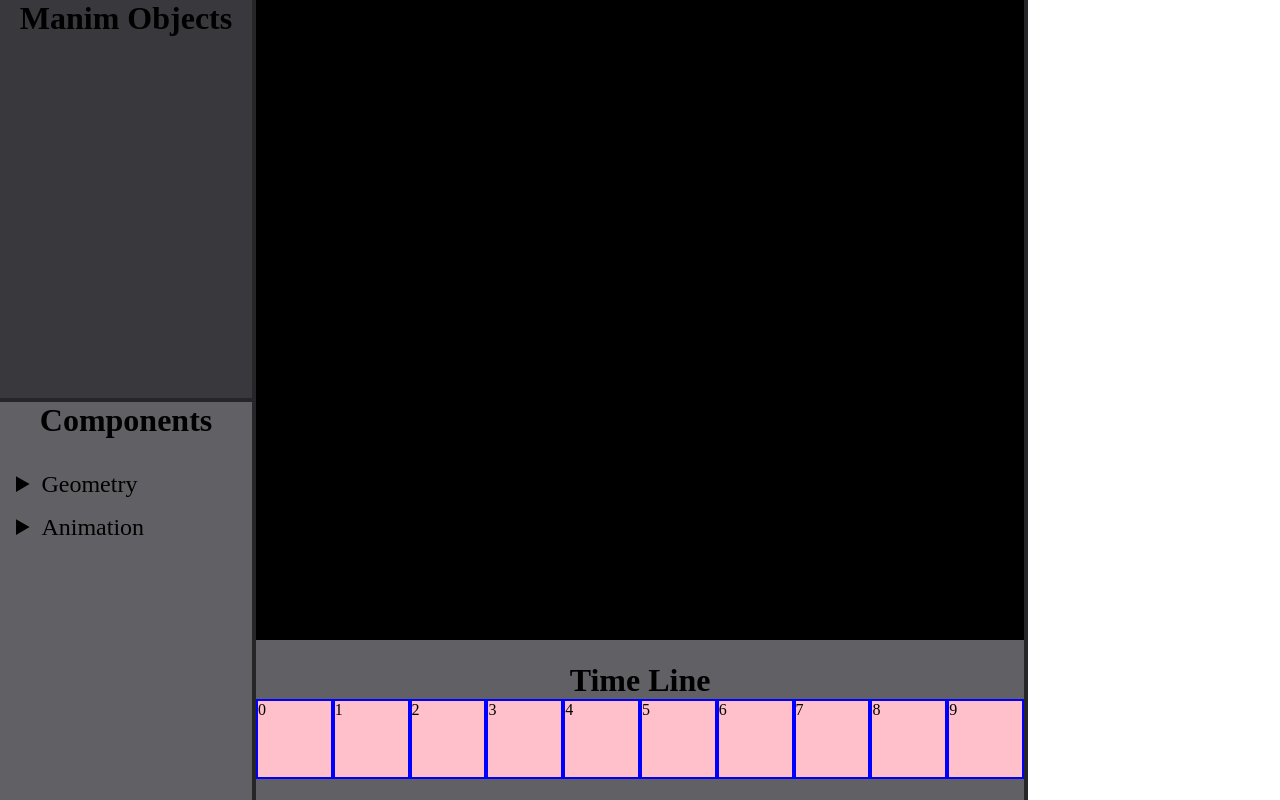
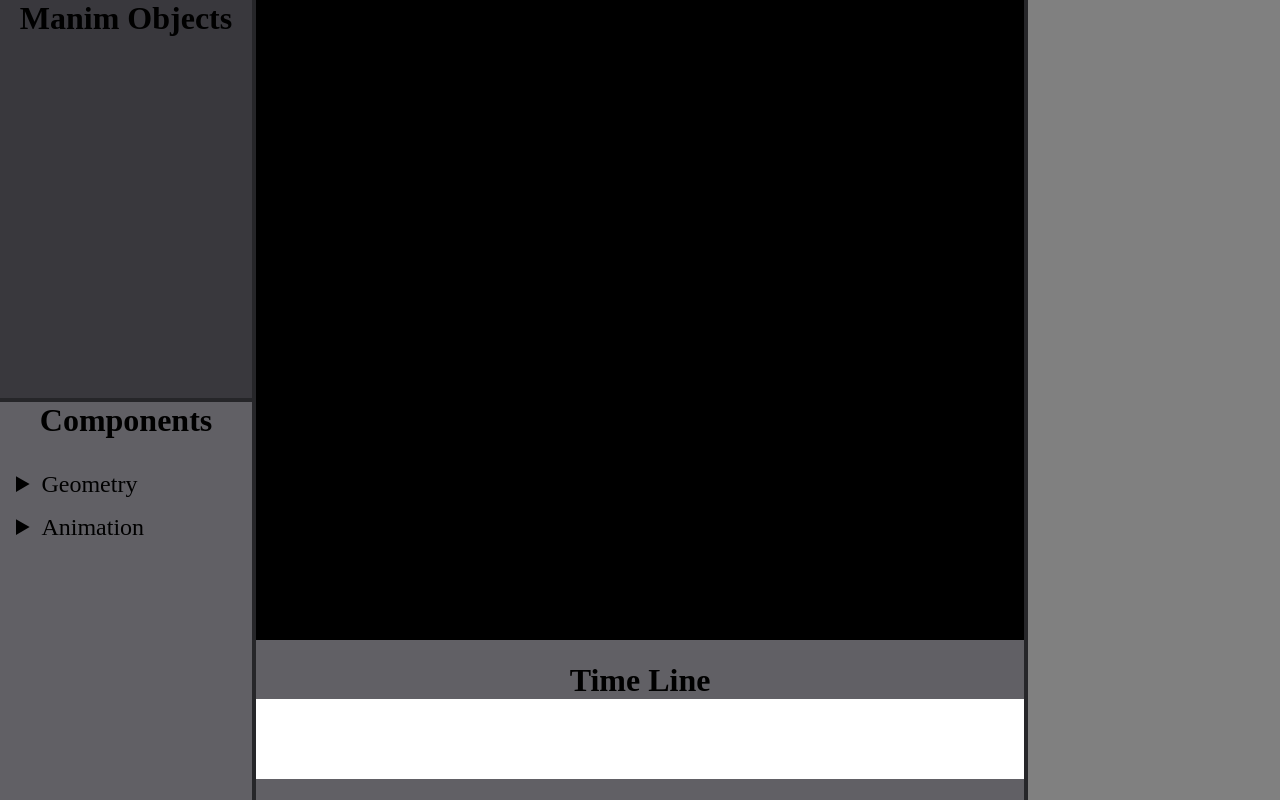
Before and after one commit to jeffreyzhang2002/HackGT8, a React (Create React App) app: page / in a window 1280 px wide. Built offline with nearby package versions, Linux system fonts and the light colour scheme.

Commit message:
bad code

```diff
--- a/src/components/App.js
+++ b/src/components/App.js
@@ -9,8 +9,10 @@ import Components from "./leftpanel/Components";
 import Preview from "./mainpanel/Preview";
 import Timeline from "./mainpanel/Timeline";
 import UserInput from "./rightpanel/UserInput";
+import Scene from "../api/timeline/Scene";
 
 import MobjectList from "../MobjectList";
+import MAnimation from "../api/manim/manimation/MAnimation";
 
 
 const Container = Styled.div`
@@ -23,6 +25,8 @@ export default class App extends React.Component
 {
     constructor(props) {
         super(props);
+
+        this.scene = new Scene();
 
         this.updateMobjectList = this.appendMobjectList.bind(this);
         this.updateSelectedMobject = this.changeSelectedMobject.bind(this);
@@ -43,6 +47,18 @@ export default class App extends React.Component
             },
             selectedmobjectindex: index,
         }, console.log("Appended " + template + " to mobject list"));
+
+        if(template instanceof MAnimation)
+        {
+            this.scene.MA.push(template);
+            console.log(this.scene.MA);
+        }
+        else
+        {
+            this.scene.MC.push(template);
+            console.log(this.scene.MC);
+        }
+
         this.updateCanvas();
     }
 
@@ -98,7 +114,7 @@ export default class App extends React.Component
                              mobjects={this.state.mobjects}
                     />
 
-                    <Timeline style={{backgroundColor: "#616065"}}/>
+                    <Timeline style={{backgroundColor: "#616065"}} animations = {this.scene.MA}/>
 
                 </MainPanel>
                 <RightPanel style={{width:"20vw"}}>
--- a/src/components/leftpanel/Hierarchy.js
+++ b/src/components/leftpanel/Hierarchy.js
@@ -33,7 +33,7 @@ const Items = Styled.div`
     box-sizing: border-box;
     display: flex;
     flex-direction: column;
-    background-color: pink;
+    background-color: white;
     overflow-y: auto;
 `
 
--- a/src/components/mainpanel/Scene.js
+++ b/src/components/mainpanel/Scene.js
@@ -5,31 +5,34 @@ const Container = Styled.div`
     width: 100%;
     height: 50%;
     display: flex;
-    background-color: gray;
+    background-color: white;
     overflow-x: auto;
-    background-color: pink;
 `;
 
 const AnimationBlock = Styled.div`
     width: 300px;
     height: 100%
-    background-color: red;
-    border: 2px solid blue;
+    border: 2px solid black;
+
+    &:hover{
+        background-color: orange;
+    }
 `;
 
 export default class Scene extends React.Component{
     render(){
 
         let animations = [];
-
-        for(let i = 0; i < 10; i++)
-        {
+        this.props.animations.forEach( (value) => {
+            console.log(value);
             animations.push(
                 <AnimationBlock>
-                    {i}
-                </AnimationBlock>
-            )
-        }
+                    {value.name}
+                </AnimationBlock>)
+
+        })
+
+
 
         return(
             <Container {...this.props}>
--- a/src/components/mainpanel/Timeline.js
+++ b/src/components/mainpanel/Timeline.js
@@ -21,12 +21,10 @@ const Title = Styled.h1`
 export default class Timeline extends React.Component{
     render(){
 
-        let animations = [];
-
         return(
             <Container {...this.props}>
                 <Title> Time Line </Title>
-                <Scene/>
+                <Scene animations = {this.props.animations} />
             </Container>
         )
     }
--- a/src/components/rightpanel/Form.js
+++ b/src/components/rightpanel/Form.js
@@ -5,7 +5,14 @@ const Container = Styled.div`
     width: 100%;
     display: flex;
     justify-content: space-between;
-    background-color: yellow;
+    padding-top: 0.5em;
+    background-color: white;
+
+    &:hover{
+
+        background-color: orange;
+
+    }
 `;
 
 export default class Form extends React.Component{
--- a/src/components/rightpanel/RightPanel.js
+++ b/src/components/rightpanel/RightPanel.js
@@ -10,6 +10,7 @@ const Container = Styled.div`
     box-sizing: border-box;
     border-left: 4px solid #262629;
     overflow-y: auto;
+    background-color: gray;
 `;
 
 export default class RightPanel extends React.Component{
```
Also changed, not shown: src/components/rightpanel/UserInput.js (line endings or trailing spaces).
